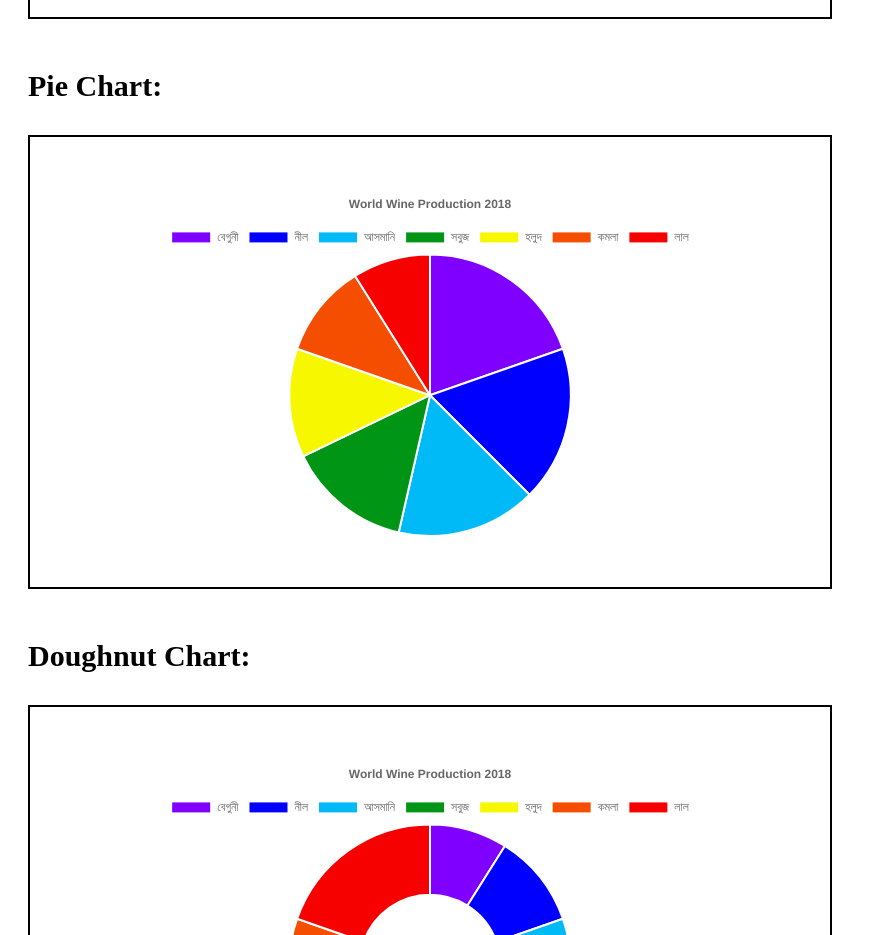
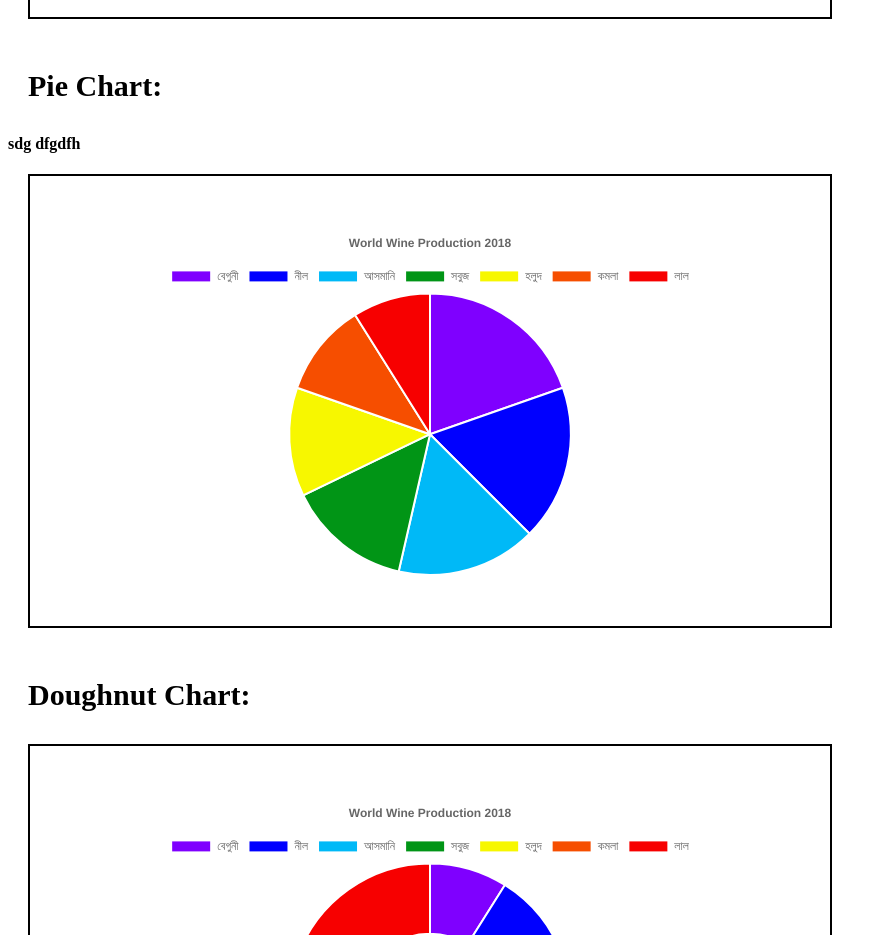
Before and after one commit to Gantabya96/my-first-practice, a plain HTML site: page index.html in a window 1280 px wide. Shown: the part 1740-2675 px from the top of the page, without its empty margins (0-887 px from the left). Drawn offline with nearby package versions, Linux system fonts and the light colour scheme; files that its build step writes are made by us from their sources; files whose address does not match are found by name.

Commit message:
changes fork

```diff
--- a/index.html
+++ b/index.html
@@ -39,6 +39,7 @@
     <canvas id="myChart1" style="width:100%;height:700px;max-width:700px"></canvas>
 
     <p class="padad">Pie Chart:</p>
+    <h4>sdg dfgdfh</h4>
 
     <canvas id="myChart2" style="width:100%;max-width:700px"></canvas>
 
```
Also changed, not shown: Git Practise/git.txt.
